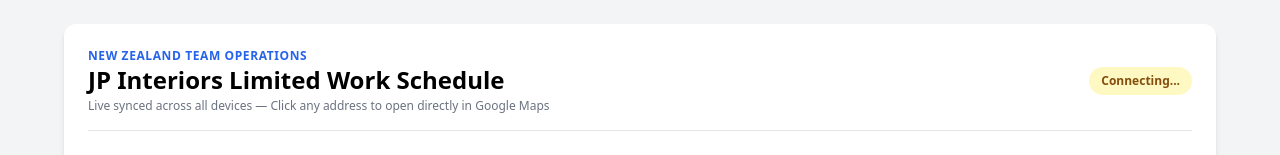
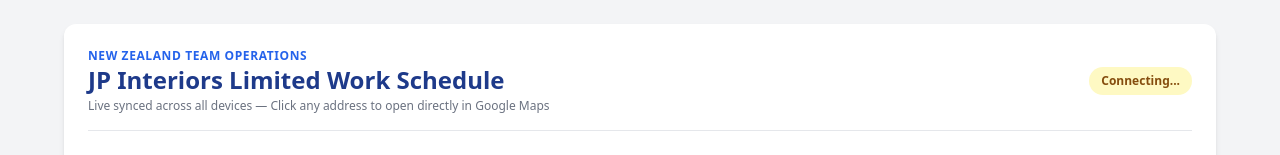
Before and after one commit to franklinnesperos/work-schedule, a plain HTML site: page index.html in a window 1280 px wide. Shown: the top 155 px of the page. Drawn offline with nearby package versions, Linux system fonts and the light colour scheme; no server answers.

Commit message:
Update index.html

```diff
--- a/index.html
+++ b/index.html
@@ -23,7 +23,7 @@
     <div class="flex flex-col md:flex-row justify-between items-start md:items-center border-b pb-4 gap-3">
       <div>
         <p class="text-xs font-bold text-blue-600 tracking-wider uppercase">New Zealand Team Operations</p>
-        <h1 class="text-2xl font-bold text-navyblue-900">JP Interiors Limited Work Schedule</h1>
+        <h1 class="text-2xl font-bold text-blue-900">JP Interiors Limited Work Schedule</h1>
         <p class="text-xs text-gray-500 mt-0.5">Live synced across all devices — Click any address to open directly in Google Maps</p>
       </div>
       <div class="flex items-center gap-2">
```
